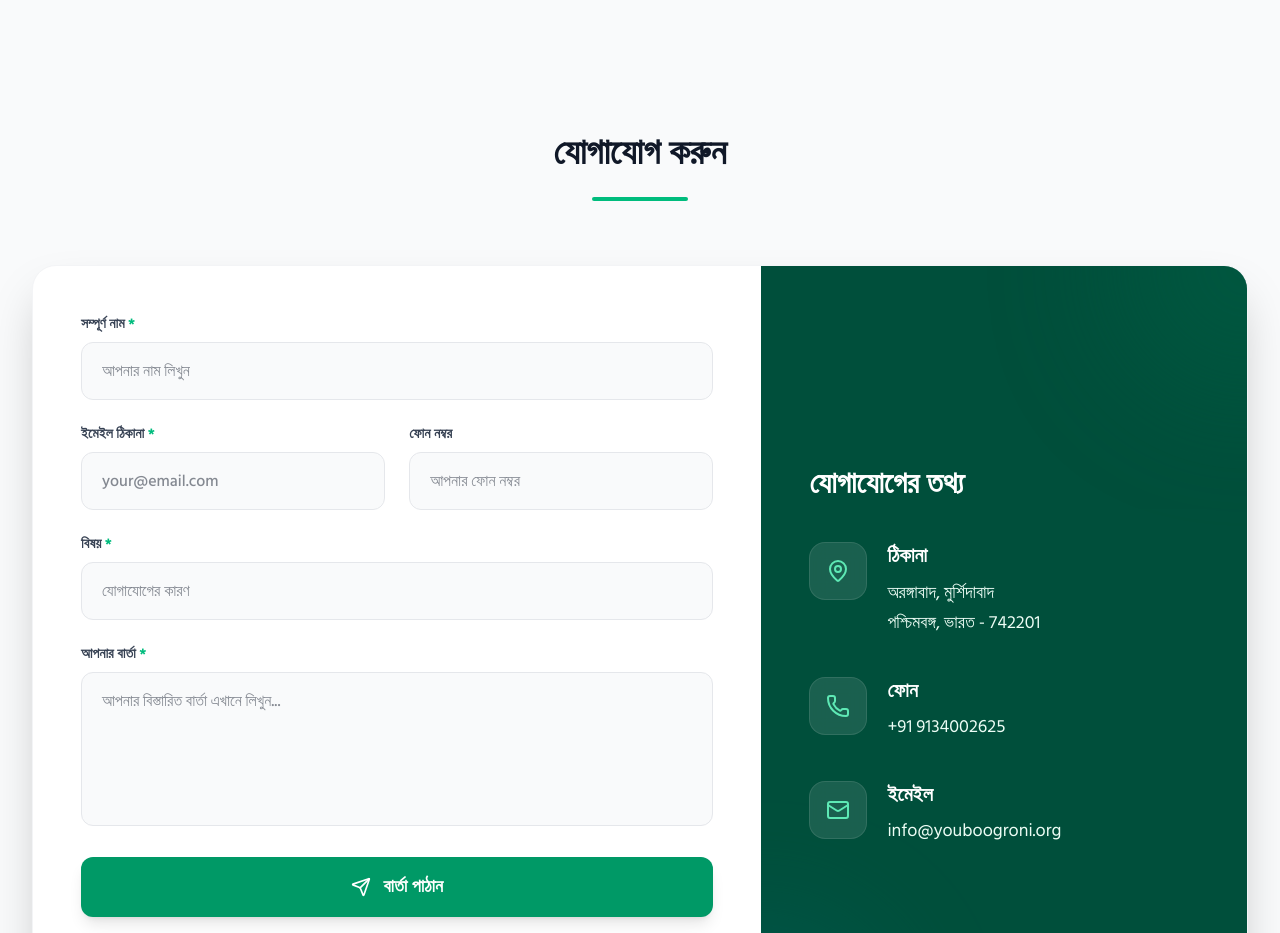
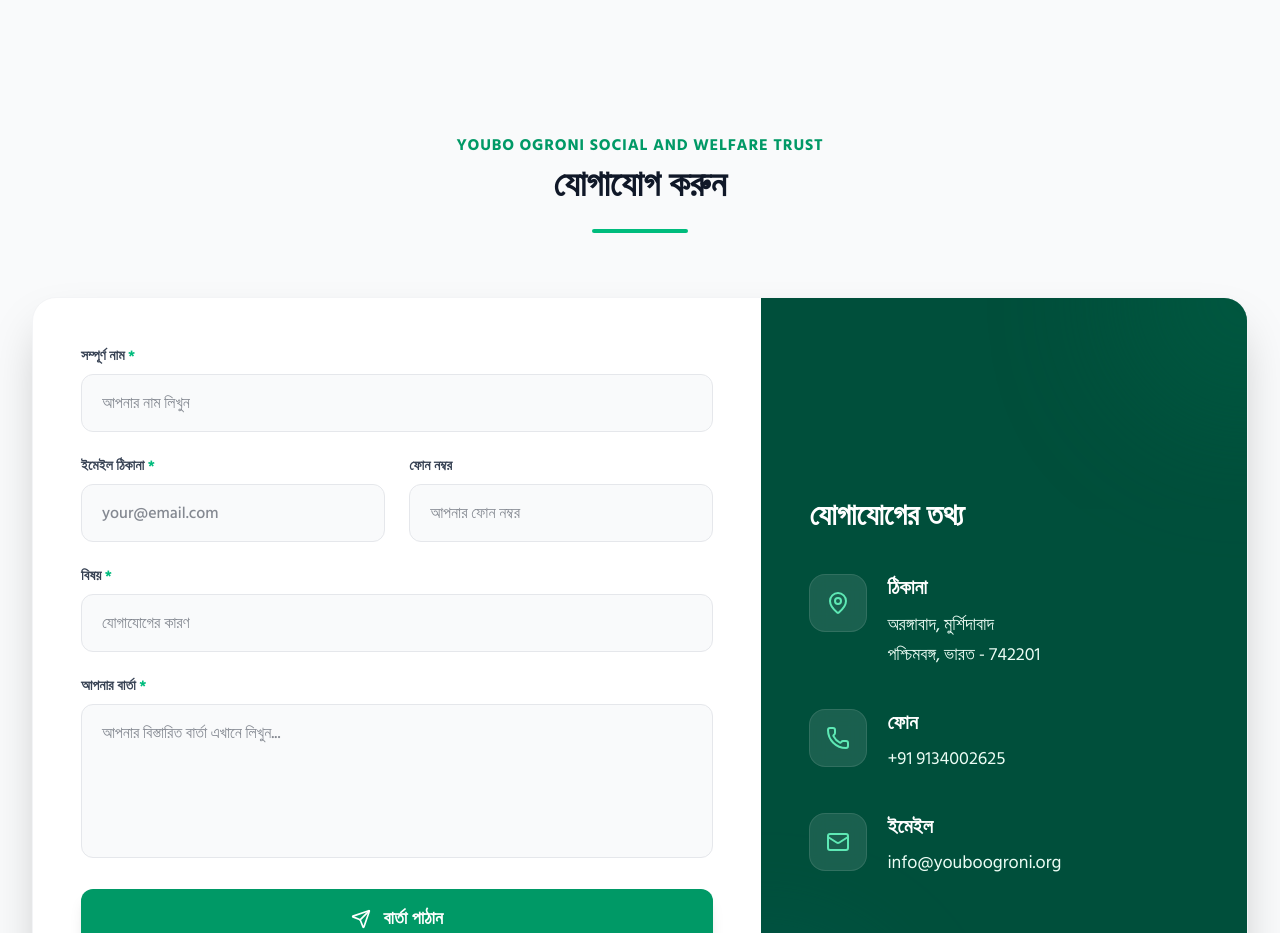
Before and after one commit to creatorshyamchand/Youbo-Ograni-, a React (Vite) app: page / in a window 1280 px wide. Shown: the part 5080-6013 px from the top of the page. Built offline with nearby package versions, Linux system fonts and the light colour scheme; no server answers; the database is empty.

Commit message:
Update GalleryContact.tsx

```diff
--- a/src/components/GalleryContact.tsx
+++ b/src/components/GalleryContact.tsx
@@ -111,6 +111,9 @@
     <div className="py-24 bg-gray-50">
       <div className="max-w-7xl mx-auto px-4 sm:px-6 lg:px-8">
         <div className="text-center mb-16">
+          <p className="text-emerald-600 font-bold tracking-wider uppercase mb-2 text-sm md:text-base">
+            Youbo Ogroni Social And Welfare Trust
+          </p>
           <h2 className="text-3xl md:text-4xl font-bold text-gray-900 mb-6">যোগাযোগ করুন</h2>
           <div className="w-24 h-1 bg-emerald-500 mx-auto rounded-full"></div>
         </div>
@@ -147,7 +150,7 @@
               </button>
             </form>
             <div className="mt-8 text-center border-t border-gray-100 pt-6">
-               <a href="https://instagram.com/creator_shyamchand_07" target="_blank" rel="noopener noreferrer" className="text-sm text-gray-400 hover:text-emerald-600 font-medium transition-colors">Powered by Youbo Ogroni Social And Welfare Trust</a>
+               <a href="https://Instagram.com/creator_shyamchand_07" target="_blank" rel="noopener noreferrer" className="text-sm text-gray-400 hover:text-emerald-600 font-medium transition-colors">Powered by Youbo Ogroni Social And Welfare Trust</a>
             </div>
           </div>
 
```
